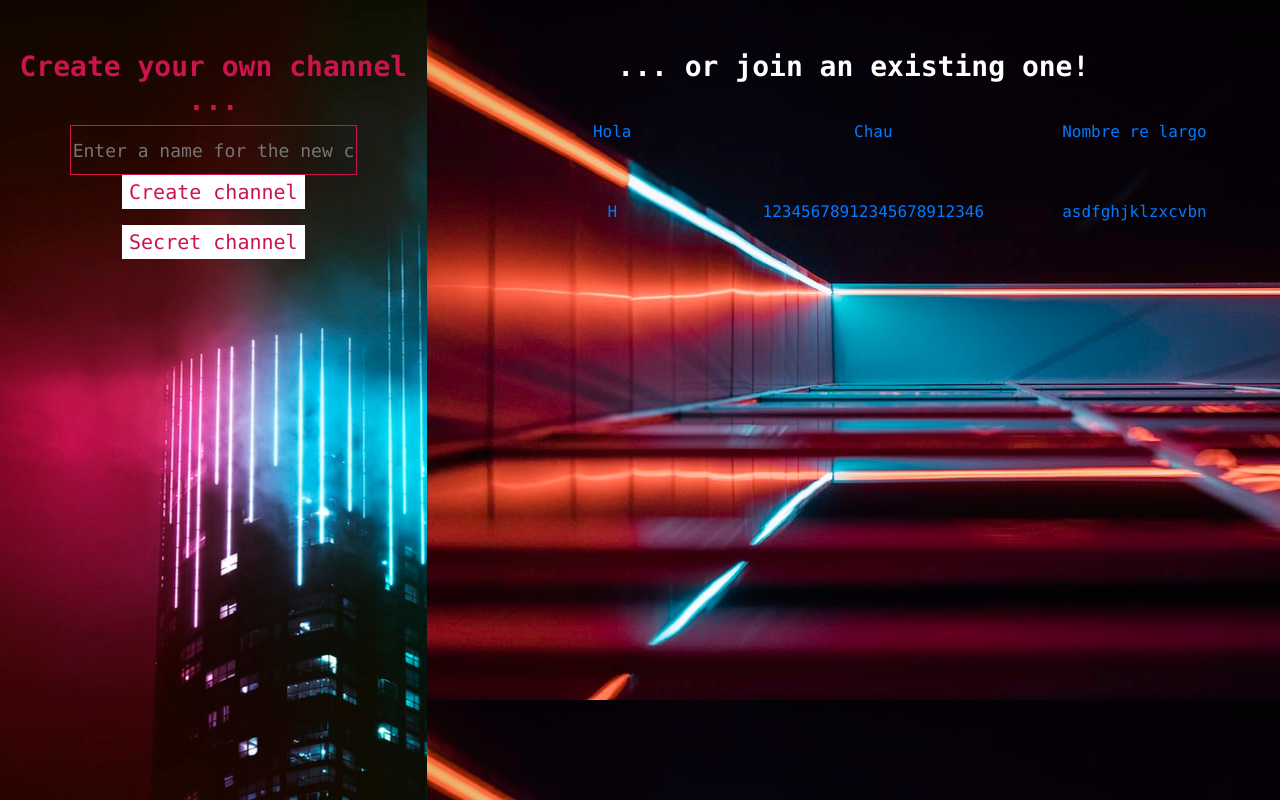
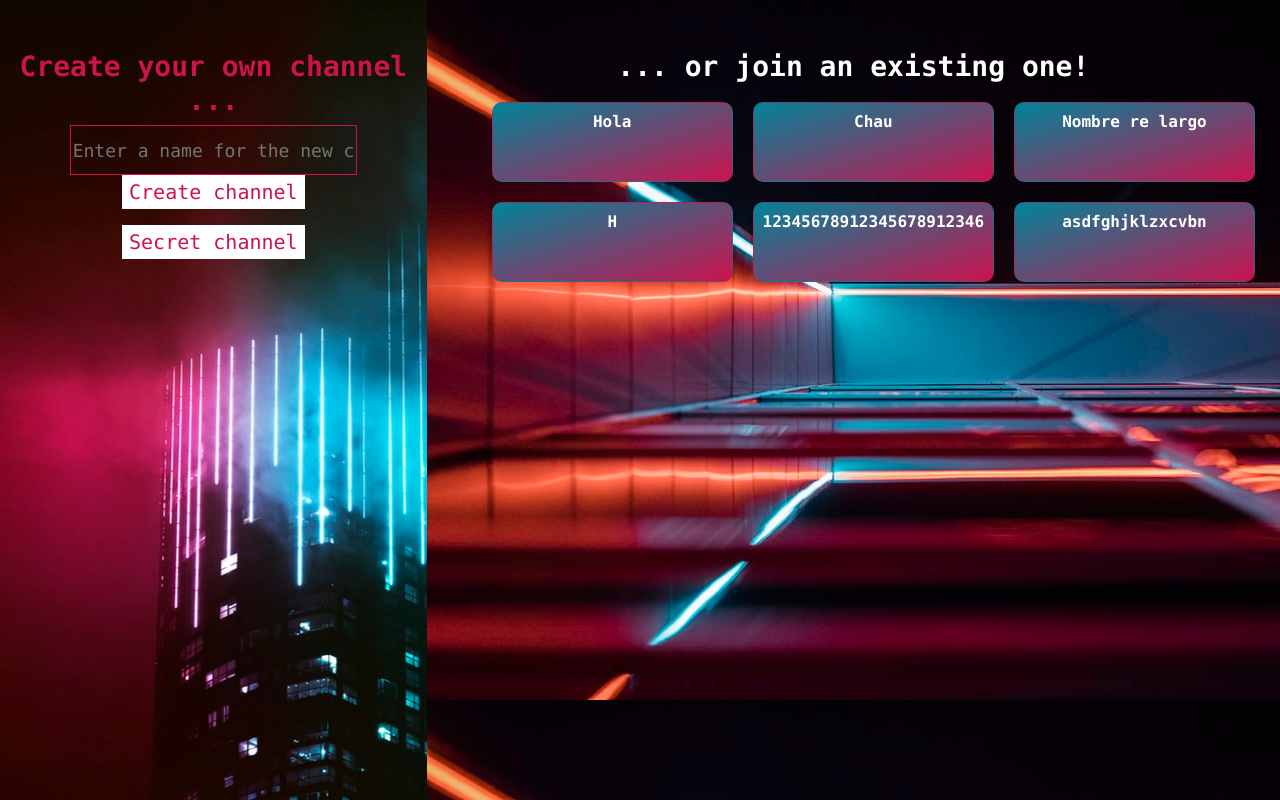
Before and after one commit to lscolombo/project2, a Flask app: page /channels in a window 1280 px wide. Run offline with Flask 2, Linux system fonts and the light colour scheme; the visitor is signed in with stand-in values (Sample User, id 1); some libraries are stand-ins or nearby versions.

Commit message:
more styling

```diff
--- a/static/style.css
+++ b/static/style.css
@@ -190,4 +190,30 @@ li{
   align-content: center;
   vertical-align: middle;
   display: block;
+  color: white;
+  font-weight: bold;
+  border: 1px solid transparent;
+  -webkit-border-radius: 10px;
+  -moz-border-radius: 10px;
+  -border-radius: 10px;
+  border-radius: 10px;
+  margin: 10px;
+  background-image: linear-gradient(to bottom right, #008499, #cb134e);
 }
+
+li:hover{
+  -webkit-filter: brightness(150%);
+}
+
+a{
+  color:white;
+  display: block;
+  height: 100%;
+  width: 100%;
+  opacity: 1;
+}
+
+a:hover{
+  text-decoration: none;
+  color:white;
+}
```
